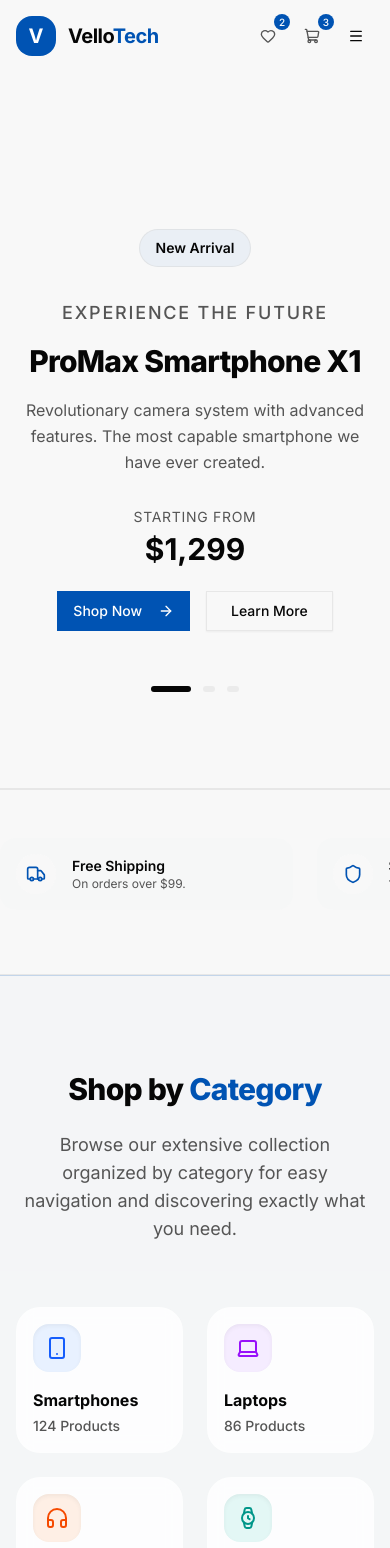
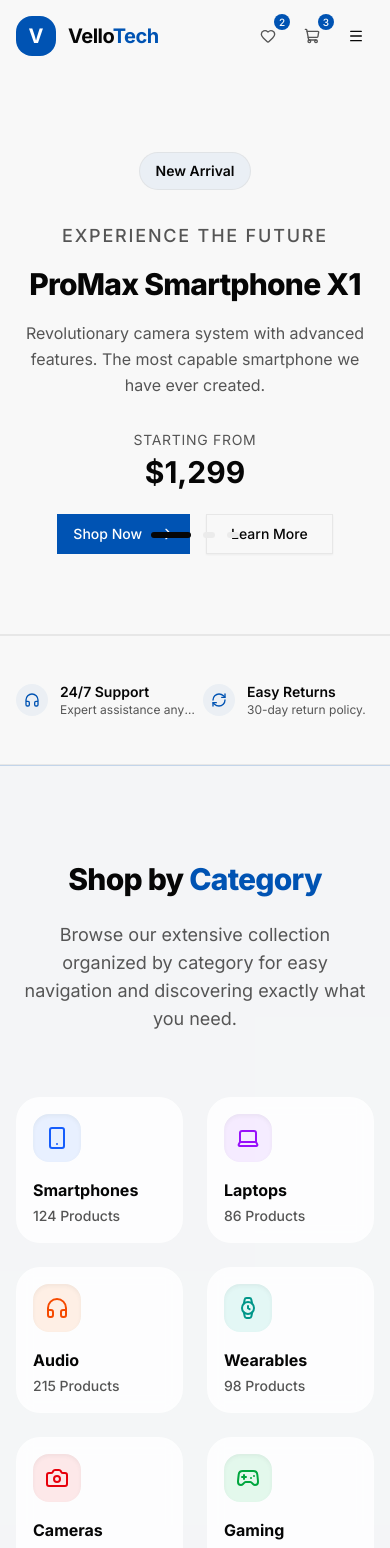
Before and after one commit to 0x3rn/vello-tech, a Next.js app: page / in a window 390 px wide. Shown: the top 1548 px of the page. Built offline with nearby package versions, Linux system fonts and the light colour scheme.

Commit message:
fixed sizing and responsiveness in some areas on mobile

```diff
--- a/app/wishlist/page.tsx
+++ b/app/wishlist/page.tsx
@@ -74,7 +74,7 @@ export default function WishlistPage() {
 
   return (
     <div className="min-h-screen bg-background">
-      <div className="pt-24 pb-20">
+      <div className="pt-16 pb-20">
         <div className="mx-auto max-w-7xl px-4 lg:px-8">
           {/* Header */}
           <Link
@@ -114,7 +114,7 @@ export default function WishlistPage() {
               </Button>
             </div>
           ) : (
-            <div className="grid grid-cols-1 sm:grid-cols-2 lg:grid-cols-4 gap-6">
+            <div className="grid grid-cols-2 lg:grid-cols-4 gap-4 sm:gap-6">
               {items.map((item) => (
                 <div
                   key={item.id}
--- a/components/categories.tsx
+++ b/components/categories.tsx
@@ -120,7 +120,7 @@ export function Categories() {
                 </h3>
                 <p className="text-sm font-medium text-muted-foreground">{category.count} Products</p>
 
-                <div className="absolute bottom-6 right-6 w-8 h-8 rounded-full bg-primary/10 flex items-center justify-center opacity-0 -translate-x-4 transition-all duration-300 group-hover:opacity-100 group-hover:translate-x-0">
+                <div className="absolute bottom-6 right-6 w-8 h-8 rounded-full bg-primary/10 flex items-center justify-center opacity-0 transition-opacity duration-300 group-hover:opacity-100">
                   <ArrowRight className="h-4 w-4 text-primary" />
                 </div>
               </motion.a>
--- a/components/features.tsx
+++ b/components/features.tsx
@@ -1,6 +1,9 @@
 'use client'
 
+import { useState, useEffect } from 'react'
 import { Truck, Shield, Headphones, RefreshCw } from 'lucide-react'
+import { motion, AnimatePresence } from 'framer-motion'
+
 const features = [
   {
     icon: Truck,
@@ -25,24 +28,68 @@ const features = [
 ]
 
 export function Features() {
+  const [page, setPage] = useState(0)
+
+  useEffect(() => {
+    const timer = setInterval(() => {
+      if (window.innerWidth < 640) {
+        setPage((p) => (p === 0 ? 1 : 0))
+      }
+    }, 4000)
+
+    const handleResize = () => {
+      if (window.innerWidth >= 640) setPage(0)
+    }
+
+    window.addEventListener('resize', handleResize)
+    return () => {
+      clearInterval(timer)
+      window.removeEventListener('resize', handleResize)
+    }
+  }, [])
+
   return (
-    <section className="py-12 border-y border-border bg-background">
-      <div className="mx-auto max-w-7xl">
-        <div className="flex sm:grid sm:grid-cols-2 lg:grid-cols-4 gap-6 lg:gap-8 overflow-x-auto snap-x snap-mandatory scrollbar-hide px-4 lg:px-8 pb-4 sm:pb-0">
+    <section className="py-8 md:py-12 border-y border-border bg-background overflow-hidden">
+      <div className="mx-auto max-w-7xl px-4 lg:px-8">
+        {/* Desktop View */}
+        <div className="hidden sm:grid sm:grid-cols-2 lg:grid-cols-4 gap-6 lg:gap-8">
           {features.map((feature) => (
-            <div
-              key={feature.title}
-              className="flex items-center gap-4 flex-shrink-0 w-[75vw] sm:w-auto snap-start bg-secondary/10 sm:bg-transparent p-4 rounded-xl sm:p-0 sm:rounded-none"
-            >
-              <div className="w-10 h-10 flex items-center justify-center flex-shrink-0 text-primary bg-background rounded-full sm:bg-transparent">
-                <feature.icon className="h-5 w-5 sm:h-6 sm:w-6" />
+            <div key={feature.title} className="flex items-center gap-4">
+              <div className="w-10 h-10 flex items-center justify-center flex-shrink-0 text-primary">
+                <feature.icon className="h-6 w-6" />
               </div>
               <div>
-                <h3 className="font-semibold text-foreground text-sm sm:text-base">{feature.title}</h3>
-                <p className="text-xs sm:text-sm text-muted-foreground">{feature.description}</p>
+                <h3 className="font-semibold text-foreground text-base">{feature.title}</h3>
+                <p className="text-sm text-muted-foreground">{feature.description}</p>
               </div>
             </div>
           ))}
+        </div>
+
+        {/* Mobile View with Transition */}
+        <div className="sm:hidden relative h-16 w-full flex justify-center">
+          <AnimatePresence mode="wait">
+            <motion.div
+              key={page}
+              initial={{ opacity: 0, x: 20 }}
+              animate={{ opacity: 1, x: 0 }}
+              exit={{ opacity: 0, x: -20 }}
+              transition={{ duration: 0.3 }}
+              className="absolute inset-0 flex items-center justify-between gap-2"
+            >
+              {features.slice(page * 2, page * 2 + 2).map((feature) => (
+                <div key={feature.title} className="flex items-center gap-3 w-1/2">
+                  <div className="w-8 h-8 flex items-center justify-center flex-shrink-0 text-primary bg-primary/5 rounded-full">
+                    <feature.icon className="h-4 w-4" />
+                  </div>
+                  <div className="min-w-0">
+                    <h3 className="font-semibold text-foreground text-sm truncate">{feature.title}</h3>
+                    <p className="text-xs text-muted-foreground truncate">{feature.description}</p>
+                  </div>
+                </div>
+              ))}
+            </motion.div>
+          </AnimatePresence>
         </div>
       </div>
     </section>
--- a/components/hero.tsx
+++ b/components/hero.tsx
@@ -50,8 +50,8 @@ export function Hero() {
   }, [nextSlide])
 
   return (
-    <section className="relative min-h-[700px] h-[85vh] max-h-[900px] w-full overflow-hidden bg-background border-b border-border">
-      <div className="relative h-full mx-auto max-w-7xl px-6 sm:px-12 md:px-16 lg:px-24 flex items-center pt-20 lg:pt-32 pb-24 lg:pb-32">
+    <section className="relative w-full overflow-hidden bg-background border-b border-border">
+      <div className="relative h-full mx-auto max-w-7xl px-6 sm:px-12 md:px-16 lg:px-24 flex items-center pt-16 lg:pt-24 pb-20 lg:pb-28">
         <div className="grid grid-cols-1 lg:grid-cols-2 gap-8 lg:gap-12 items-center w-full z-20 mt-4 lg:mt-0">
           {/* Text Content */}
           <AnimatePresence mode="wait">
--- a/components/newsletter.tsx
+++ b/components/newsletter.tsx
@@ -28,7 +28,7 @@ export function Newsletter() {
           whileInView={{ opacity: 1, y: 0 }}
           viewport={{ once: true }}
           transition={{ duration: 0.7 }}
-          className="bg-card/40 backdrop-blur-xl border border-border shadow-md rounded-[3rem] p-8 lg:p-20 text-center relative overflow-hidden"
+          className="bg-card/40 backdrop-blur-xl border border-border shadow-md rounded-2xl p-8 lg:p-16 text-center relative overflow-hidden"
         >
           {/* Decorative elements */}
 
```
